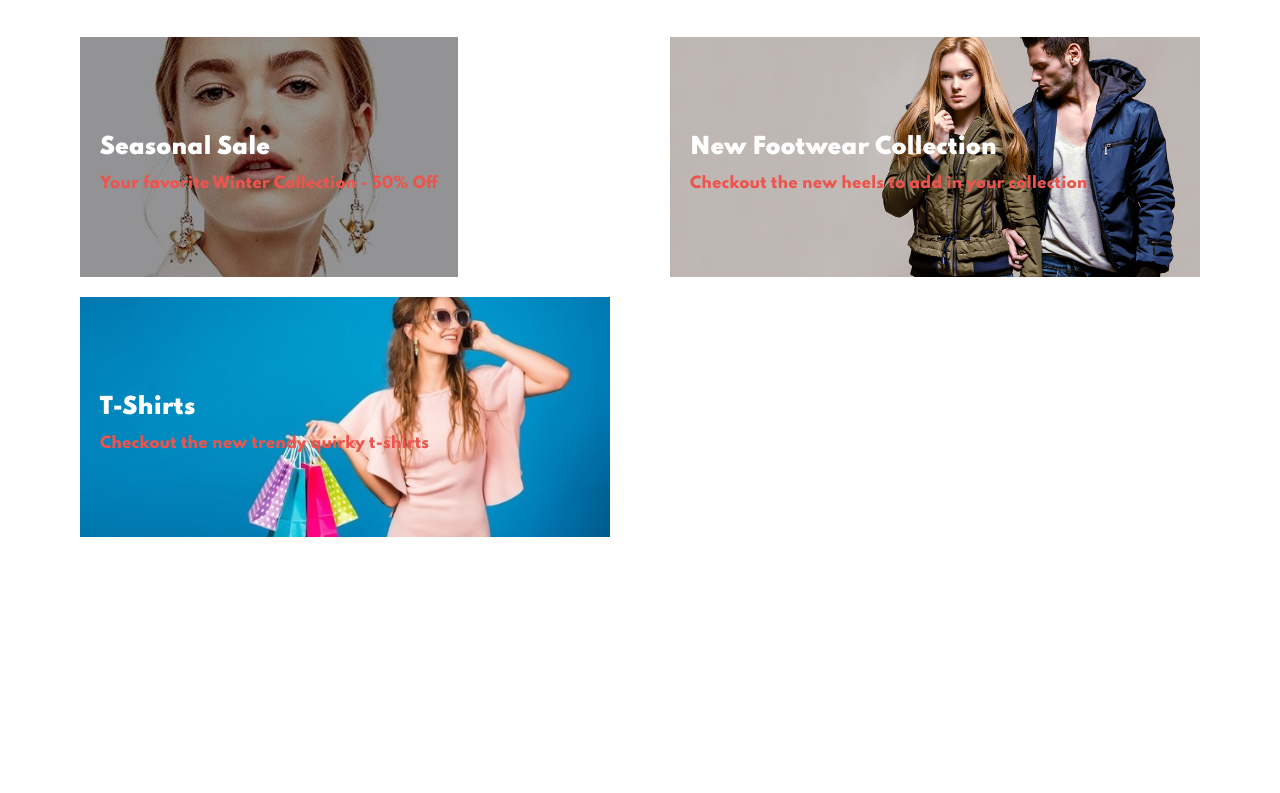
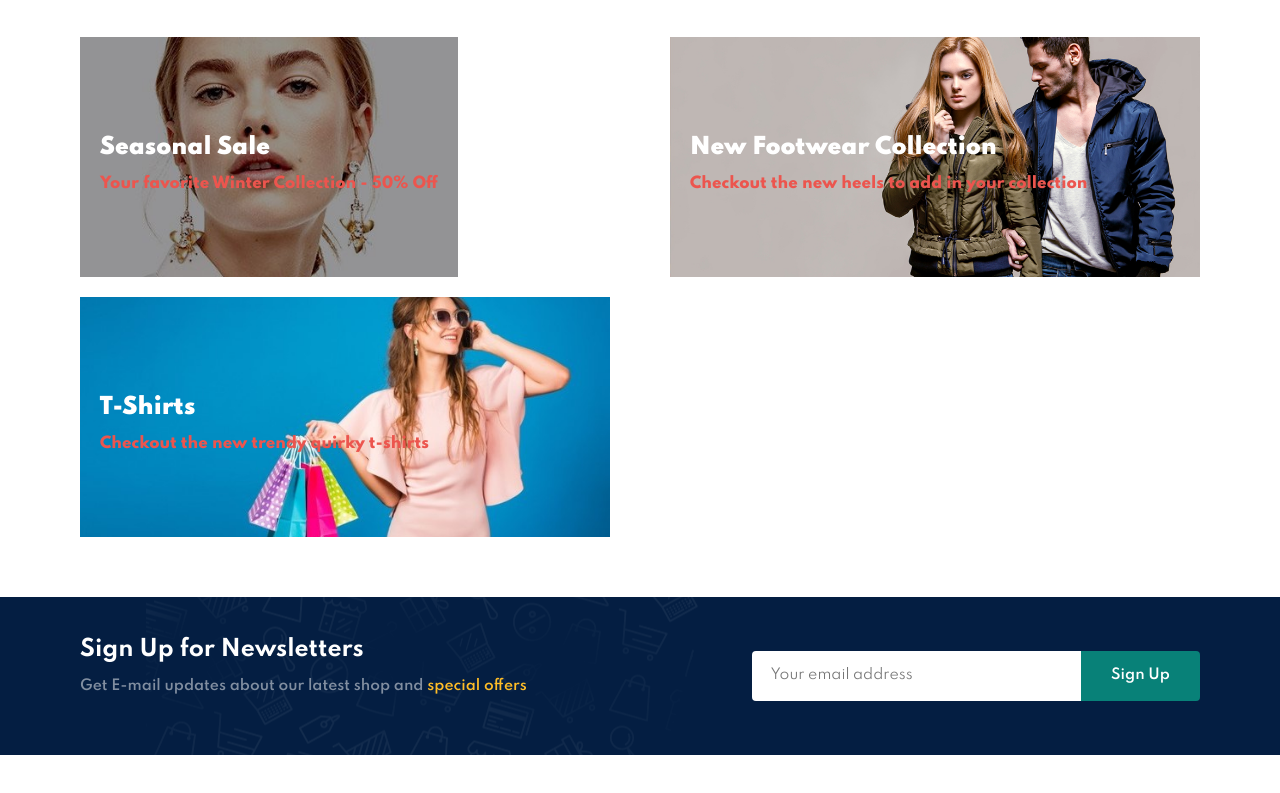
Before and after one commit to Manvisekhri08/E-Commerce-Website, a plain HTML site: page index.html in a window 1280 px wide. Shown: the part 4353-5146 px from the top of the page. Before the commit the page ends 4910 px from the top, so only its background shows below. Drawn offline with Linux system fonts and the light colour scheme.

Commit message:
adding newsletter

```diff
--- a/index.html
+++ b/index.html
@@ -365,6 +365,17 @@
             </div>
     </section>
 
+    <section id="newsletter" class="section-p1 section-m1">
+        <div class="newstext">
+            <h4>Sign Up for Newsletters</h4>
+            <p>Get E-mail updates about our latest shop and <span>special offers</span></p>
+        </div>
+        <div class="form">
+            <input type="text" placeholder="Your email address">
+            <button class="normal">Sign Up</button>
+        </div>
+    </section>
+
     <script src="script.js"></script>
 </body>
 </html>
--- a/style.css
+++ b/style.css
@@ -411,3 +411,55 @@ button.banner {
     background-image: url("img/banner/b18.jpg");
     min-width: 530px;
 }
+
+#newsletter {
+    display: flex;
+    justify-content: space-between;
+    flex-wrap: wrap;
+    align-items: center;
+    background-image: url("img/banner/b14.png");
+    background-repeat: no-repeat;
+    background-position: 20% 30%;
+    background-color: #041e42;
+}
+
+#newsletter h4 {
+    font-size: 22px;
+    font-weight: 700;
+    color: #fff;
+}
+
+#newsletter p {
+    font-size: 14px;
+    font-weight: 600;
+    color: #818ea0;
+}
+
+#newsletter p span {
+    color: #ffbd27;
+}
+
+#newsletter .form {
+    display: flex;
+    width: 40%;
+}
+
+#newsletter input {
+    height: 3.125rem;
+    padding: 0 1.25em;
+    font-size: 14px;
+    width: 100%;
+    border: 1px solid transparent;
+    outline: none;
+    border-radius: 4px;
+    border-top-right-radius: 0;
+    border-bottom-right-radius: 0;
+}
+
+#newsletter button {
+    background-color: #088178;
+    color: #fff;
+    white-space: nowrap;
+    border-top-left-radius: 0;
+    border-bottom-left-radius: 0;
+}
```
